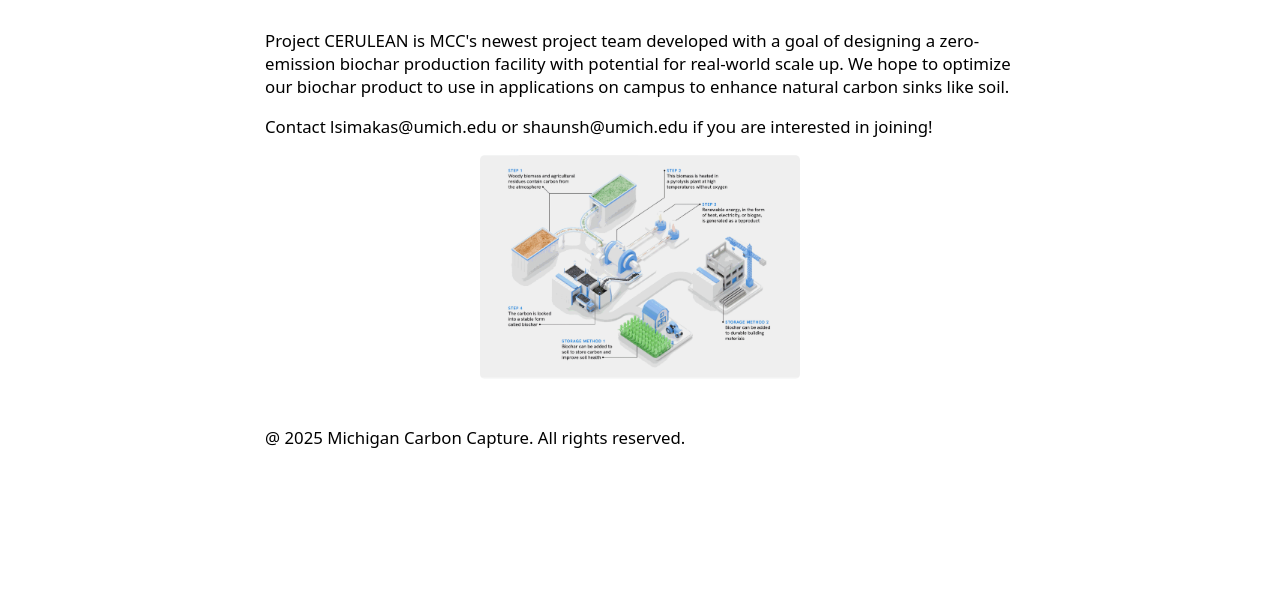
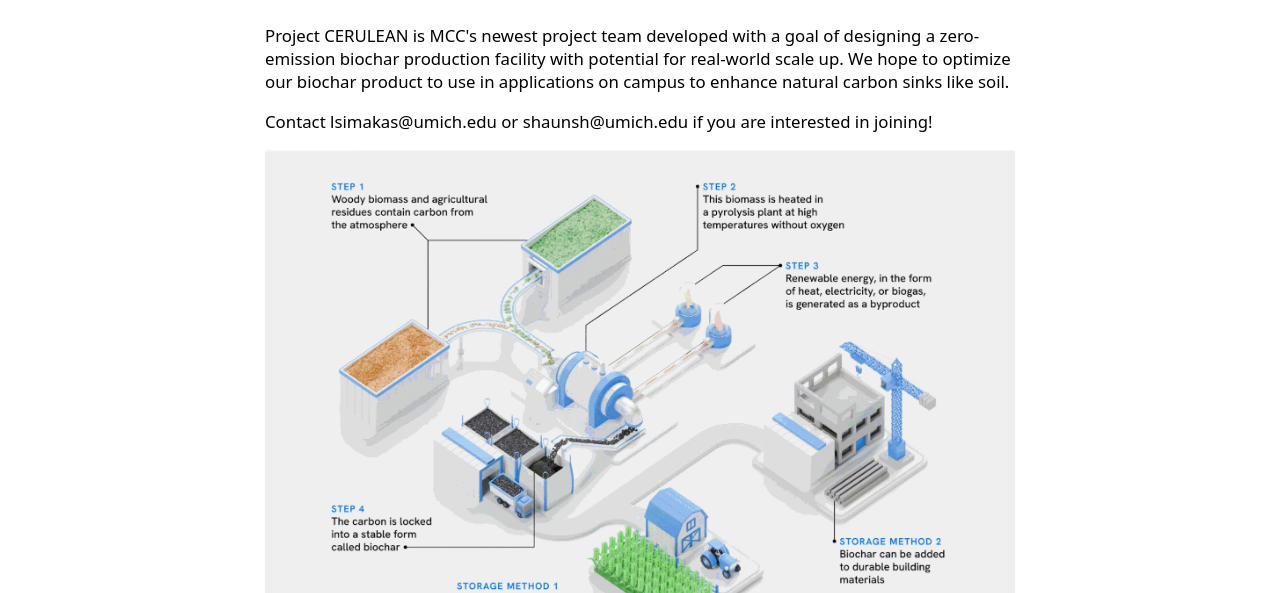
Before and after one commit to MichiganCarbonCapture/michigancarboncapture.github.io, a plain HTML site: page cerulean.html in a window 1280 px wide. Shown: the part 207-800 px from the top of the page. Drawn offline with Linux system fonts and the light colour scheme.

Commit message:
adding GCI CCUS image and image formatting

```diff
--- a/cerulean.html
+++ b/cerulean.html
@@ -27,9 +27,7 @@
             <section>
                 <p>Project CERULEAN is MCC's newest project team developed with a goal of designing a zero-emission biochar production facility with potential for real-world scale up. We hope to optimize our biochar product to use in applications on campus to enhance natural carbon sinks like soil.</p>
                 <p>Contact lsimakas@umich.edu or shaunsh@umich.edu if you are interested in joining!</p>
-                <div class="flex">
-                    <img src="assets/biocharDiagramMidSquare.png">
-                </div>
+                <img src="assets/biocharDiagramMidSquare.png">
             </section>
         </main>
     </body>
--- a/style.css
+++ b/style.css
@@ -125,3 +125,8 @@ a:visited{
     justify-content:center;
     height: 25vh;
 }
+
+img {
+    display:block;
+    width:100%;
+}
```
Also changed, not shown: index.html (+1 -0 lines), assets/gci_CCUS.png (added).
